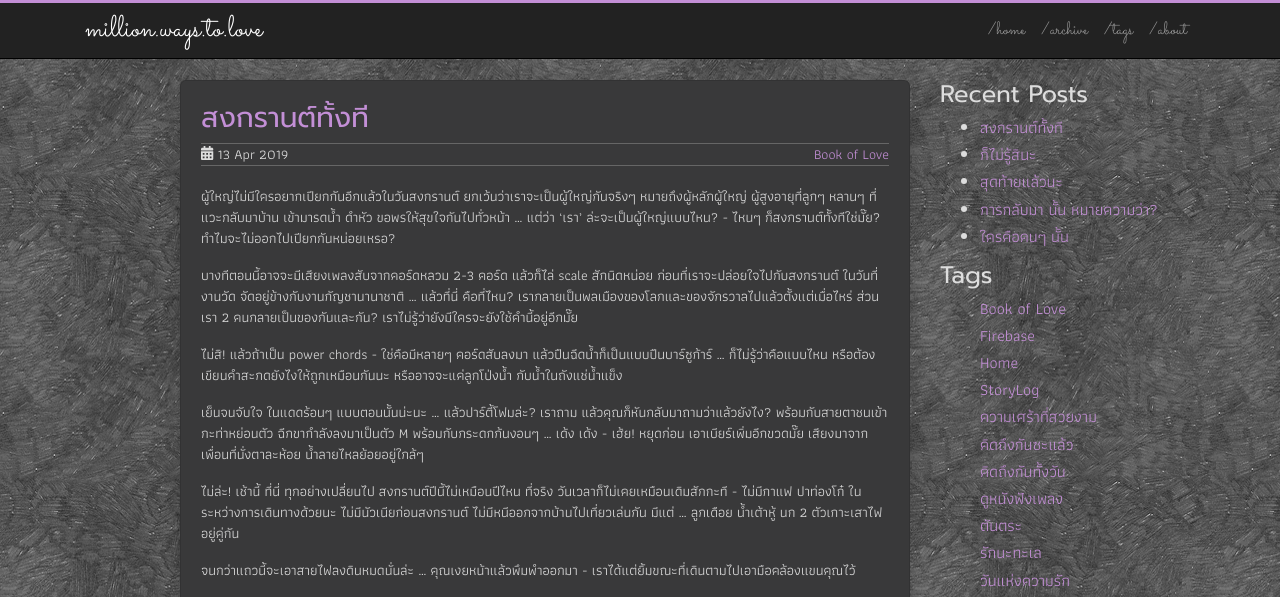
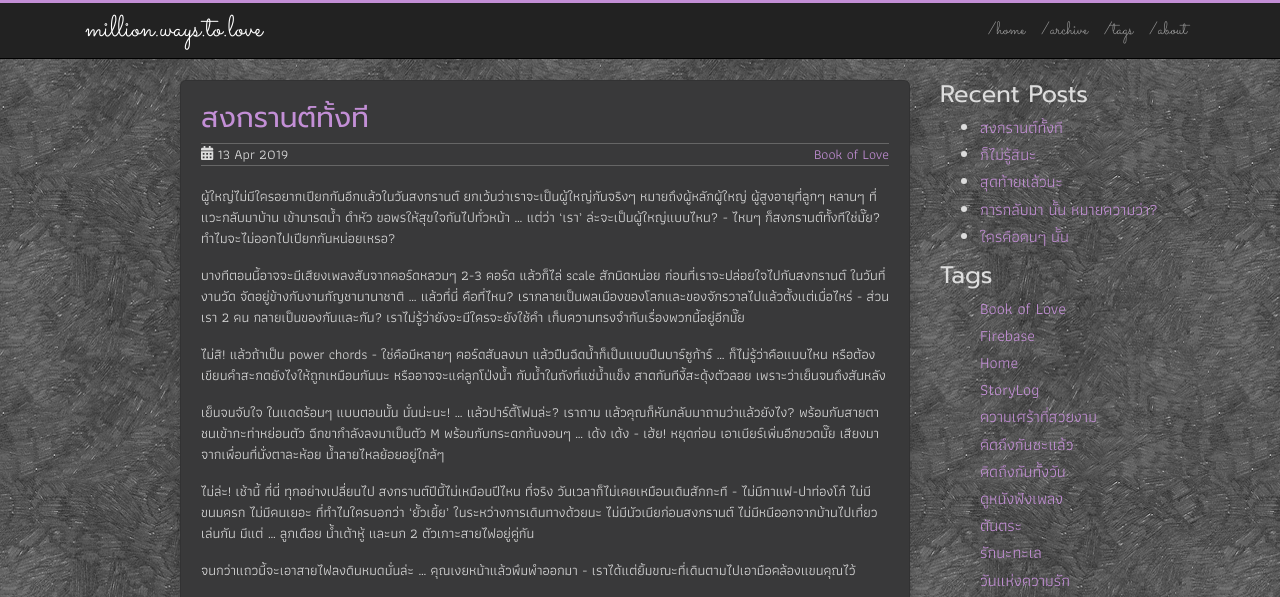
Before and after one commit to sdeehub/love, a Jekyll site: the page built from _posts/2019-04-13-songkran.md, in a window 1280 px wide and 1379 px high. Shown: the top 597 px of the window. Built offline with Jekyll 4.4.1, drawn with Linux system fonts in a browser that asks for light colours; comment, search, counter and statistics services are not loaded; grey boxes are pictures that could not be loaded.

Commit message:
fix and done

```diff
--- a/_posts/2019-04-13-songkran.md
+++ b/_posts/2019-04-13-songkran.md
@@ -9,13 +9,13 @@ comments: true
 ---
 ผู้ใหญ่ไม่มีใครอยากเปียกกันอีกแล้วในวันสงกรานต์ ยกเว้นว่าเราจะเป็นผู้ใหญ่กันจริงๆ หมายถึงผู้หลักผู้ใหญ่ ผู้สูงอายุที่ลูกๆ หลานๆ ที่แวะกลับมาบ้าน เข้ามารดน้ำ ดำหัว ขอพรให้สุขใจกันไปทั่วหน้า ... แต่ว่า 'เรา' ล่ะจะเป็นผู้ใหญ่แบบไหน? - ไหนๆ ก็สงกรานต์ทั้งทีใช่มั๊ย? ทำไมจะไม่ออกไปเปียกกันหน่อยเหรอ?
 
-บางทีตอนนี้อาจจะมีเสียงเพลงสับจากคอร์ดหลวม 2-3 คอร์ด แล้วก็ไล่ scale สักนิดหน่อย ก่อนที่เราจะปล่อยใจไปกับสงกรานต์ ในวันที่งานวัด จัดอยู่ข้างกับงานกัญชานานาชาติ ... แล้วที่นี่ คือที่ไหน? เรากลายเป็นพลเมืองของโลกและของจักรวาลไปแล้วตั้งแต่เมื่อไหร่ ส่วนเรา 2 คนกลายเป็นของกันและกัน? เราไม่รู้ว่ายังมีใครจะยังใช้คำนี้อยู่อีกมั๊ย
+บางทีตอนนี้อาจจะมีเสียงเพลงสับจากคอร์ดหลวมๆ 2-3 คอร์ด แล้วก็ไล่ scale สักนิดหน่อย ก่อนที่เราจะปล่อยใจไปกับสงกรานต์ ในวันที่งานวัด จัดอยู่ข้างกับงานกัญชานานาชาติ ... แล้วที่นี่ คือที่ไหน? เรากลายเป็นพลเมืองของโลกและของจักรวาลไปแล้วตั้งแต่เมื่อไหร่ - ส่วนเรา 2 คน กลายเป็นของกันและกัน? เราไม่รู้ว่ายังจะมีใครจะยังใช้คำ เก็บความทรงจำกับเรื่องพวกนี้อยู่อีกมั๊ย
 
-ไม่สิ! แล้วถ้าเป็น power chords - ใช่คือมีหลายๆ คอร์ดสับลงมา แล้วปืนฉีดน้ำก็เป็นแบบปืนบาร์ซูก้าร์ ... ก็ไม่รู้ว่าคือแบบไหน หรือต้องเขียนคำสะกดยังไงให้ถูกเหมือนกันนะ หรืออาจจะแค่ลูกโป่งน้ำ กับน้ำในถังแช่น้ำแข็ง
+ไม่สิ! แล้วถ้าเป็น power chords - ใช่คือมีหลายๆ คอร์ดสับลงมา แล้วปืนฉีดน้ำก็เป็นแบบปืนบาร์ซูก้าร์ ... ก็ไม่รู้ว่าคือแบบไหน หรือต้องเขียนคำสะกดยังไงให้ถูกเหมือนกันนะ หรืออาจจะแค่ลูกโป่งน้ำ กับน้ำในถังที่แช่น้ำแข็ง สาดกันทีงี้สะดุ้งตัวลอย เพราะว่าเย็นจนถึงสันหลัง
 
-เย็นจนจับใจ ในแดดร้อนๆ แบบตอนนั้นน่ะนะ ... แล้วปาร์ตี้โฟมล่ะ? เราถาม แล้วคุณก็หันกลับมาถามว่าแล้วยังไง? พร้อมกับสายตาชนเข้ากะท่าหย่อนตัว ฉีกขากำลังลงมาเป็นตัว M พร้อมกับกระดกก้นงอนๆ ... เด้ง เด้ง - เฮ้ย! หยุดก่อน เอาเบียร์เพิ่มอีกขวดมั๊ย เสียงมาจากเพื่อนที่นั่งตาละห้อย น้ำลายไหลย้อยอยู่ใกล้ๆ
+เย็นจนจับใจ ในแดดร้อนๆ แบบตอนนั้น นั่นน่ะนะ! ... แล้วปาร์ตี้โฟมล่ะ? เราถาม แล้วคุณก็หันกลับมาถามว่าแล้วยังไง? พร้อมกับสายตาชนเข้ากะท่าหย่อนตัว ฉีกขากำลังลงมาเป็นตัว M พร้อมกับกระดกก้นงอนๆ ... เด้ง เด้ง - เฮ้ย! หยุดก่อน เอาเบียร์เพิ่มอีกขวดมั๊ย เสียงมาจากเพื่อนที่นั่งตาละห้อย น้ำลายไหลย้อยอยู่ใกล้ๆ
 
-ไม่ล่ะ! เช้านี้ ที่นี่ ทุกอย่างเปลี่ยนไป สงกรานต์ปีนี้ไม่เหมือนปีไหน ที่จริง วันเวลาก็ไม่เคยเหมือนเดิมสักกะที - ไม่มีกาแฟ ปาท่องโก๋ ในระหว่างการเดินทางด้วยนะ ไม่มีนัวเนียก่อนสงกรานต์ ไม่มีหนีออกจากบ้านไปเที่ยวเล่นกัน มีแต่ ... ลูกเดือย น้ำเต้าหู้ นก 2 ตัวเกาะเสาไฟอยู่คู่กัน
+ไม่ล่ะ! เช้านี้ ที่นี่ ทุกอย่างเปลี่ยนไป สงกรานต์ปีนี้ไม่เหมือนปีไหน ที่จริง วันเวลาก็ไม่เคยเหมือนเดิมสักกะที - ไม่มีกาแฟ-ปาท่องโก๋ ไม่มีขนมครก ไม่มีคนเยอะ ที่ทำไมใครบอกว่า 'ยั้วเยี้ย' ในระหว่างการเดินทางด้วยนะ ไม่มีนัวเนียก่อนสงกรานต์ ไม่มีหนีออกจากบ้านไปเที่ยวเล่นกัน มีแต่ ... ลูกเดือย น้ำเต้าหู้ และนก 2 ตัวเกาะสายไฟอยู่คู่กัน
 
 จนกว่าแถวนี้จะเอาสายไฟลงดินหมดนั่นล่ะ ... คุณเงยหน้าแล้วพึมพำออกมา - เราได้แต่ยิ้มขณะที่เดินตามไปเอามือคล้องแขนคุณไว้
 
```
